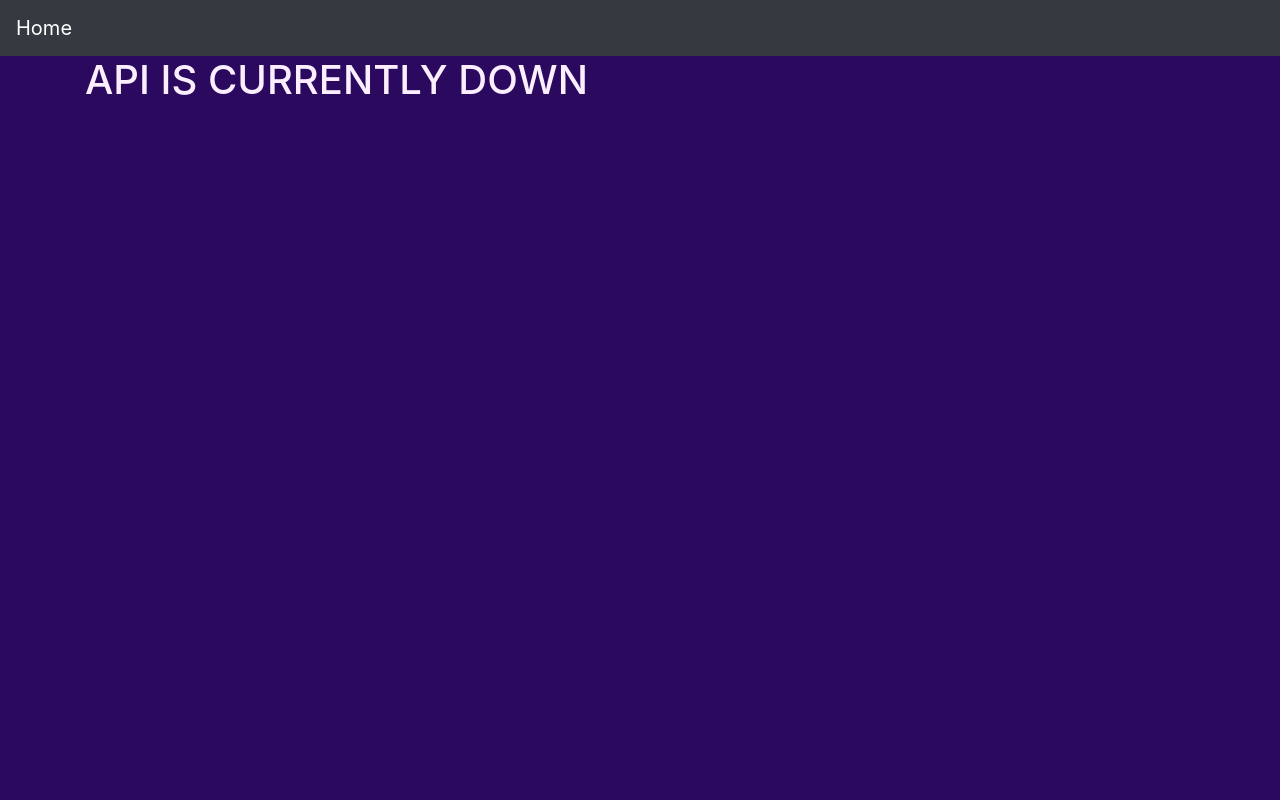
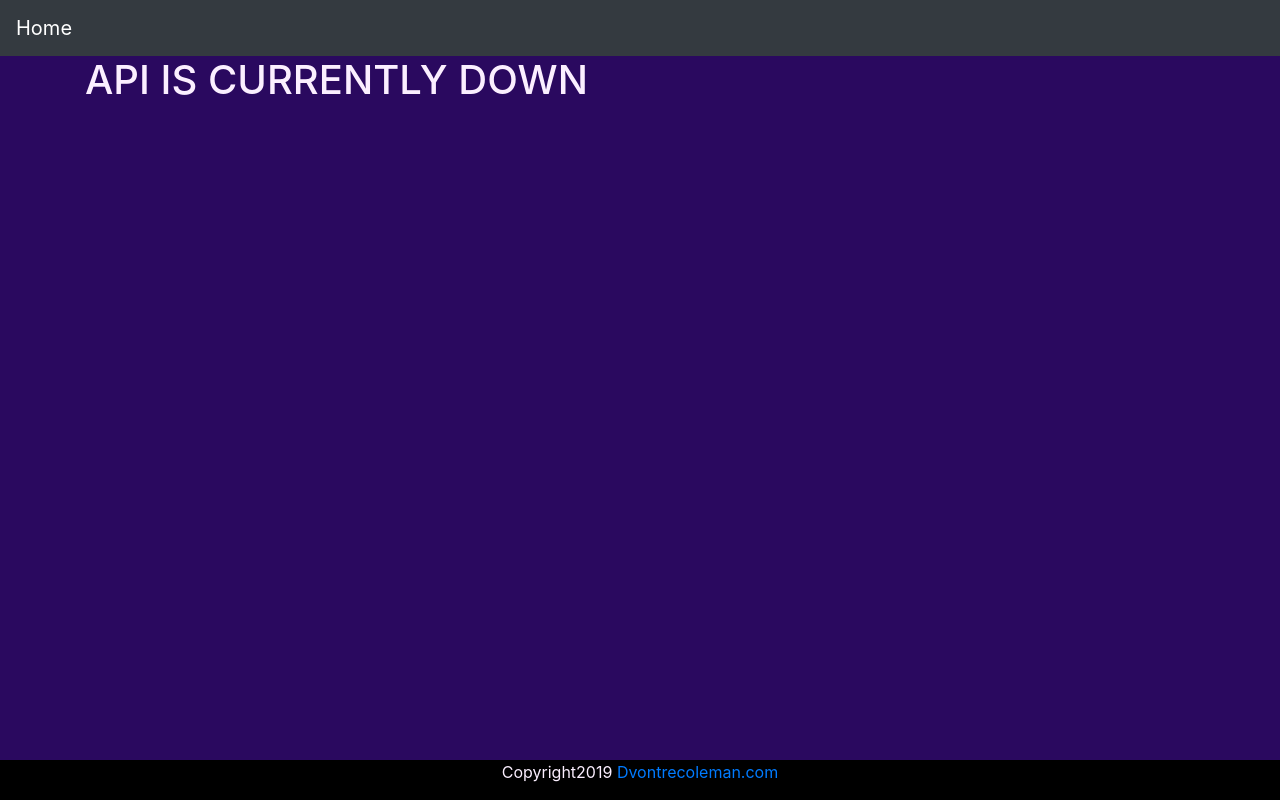
Before and after one commit to dvontrec/Fn-Killers, a React app: page / in a window 1280 px wide. Built offline with nearby package versions, Linux system fonts and the light colour scheme.

Commit message:
Add footer

```diff
--- a/src/components/App.js
+++ b/src/components/App.js
@@ -3,6 +3,7 @@ import { Route, HashRouter, IndexRoute } from 'react-router-dom';
 
 import Home from './Home';
 import Nav from './Nav';
+import Footer from './Footer';
 
 class App extends Component {
   render() {
@@ -11,6 +12,7 @@ class App extends Component {
         <div>
           <Nav />
           <Route exact path="/" component={Home} />
+          <Footer />
         </div>
       </HashRouter>
     );
--- /dev/null
+++ b/src/components/Footer.js
@@ -0,0 +1,21 @@
+import React from 'react';
+
+const Footer = () => {
+  let d = new Date();
+  return (
+    <footer>
+      <p>
+        Copyright
+        <span>
+          {/* Sets the year to the current year */}
+          {d.getFullYear()}
+        </span>
+        <span>
+          <a href="https://Dvontrecoleman.com"> Dvontrecoleman.com</a>
+        </span>
+      </p>
+    </footer>
+  );
+};
+
+export default Footer;
--- a/src/components/StatContainer.js
+++ b/src/components/StatContainer.js
@@ -11,6 +11,10 @@ class StatContainer extends Component {
         <Card name="BossHeathen502" />
         <Card name="Lilsmokey61" />
         <Card name="ninja" />
+        <Card name="ninja" />
+        <Card name="ninja" />
+        <Card name="ninja" />
+        <Card name="ninja" />
       </div>
     );
   }
--- a/src/index.html
+++ b/src/index.html
@@ -13,6 +13,6 @@
     />
   </head>
   <body>
-    <div id="root"></div>
+    <div id="root" class="main-container"></div>
   </body>
 </html>
--- a/src/style.css
+++ b/src/style.css
@@ -1,4 +1,36 @@
+/* body {
+  background-color: #2a095f;
+  color: #fbefff;
+} */
+* {
+  box-sizing: border-box;
+}
+*:before,
+*:after {
+  box-sizing: border-box;
+}
+html,
 body {
+  height: 100%;
+  position: relative;
   background-color: #2a095f;
   color: #fbefff;
 }
+.main-container {
+  min-height: 100vh; /* will cover the 100% of viewport */
+  overflow: hidden;
+  display: block;
+  position: relative;
+  padding-bottom: 100px; /* height of your footer */
+}
+footer {
+  min-height: 30px;
+  background-color: black;
+  text-align: center;
+  position: absolute;
+  bottom: 0;
+  width: 100%;
+}
+footer > p {
+  vertical-align: middle;
+}
```
